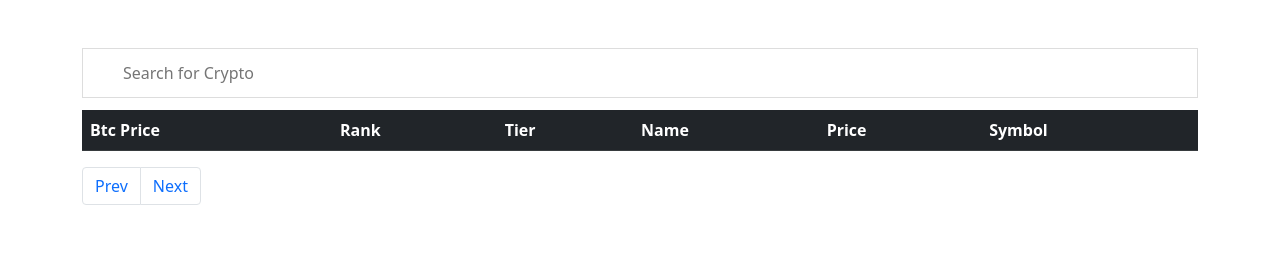
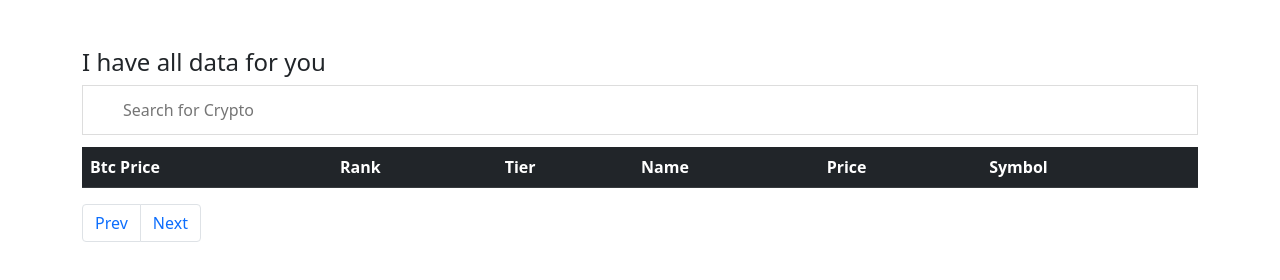
Before and after one commit to S9ty9mKum9r/search-bar-in-pagination, a plain HTML site: page index.html in a window 1280 px wide. Drawn offline with nearby package versions, Linux system fonts and the light colour scheme; no server answers.

Commit message:
first commit

```diff
--- a/index.html
+++ b/index.html
@@ -14,6 +14,7 @@
 
 <body>
   <div class="container mt-5 mb-5">
+    <h4>I have all data for you</h4>
     <table class="table table-dark table-striped" id="listingTable">
       <thead>
         <input placeholder= "Search for Crypto"type="text" name="searchbar" id="myInput"></div>
```
